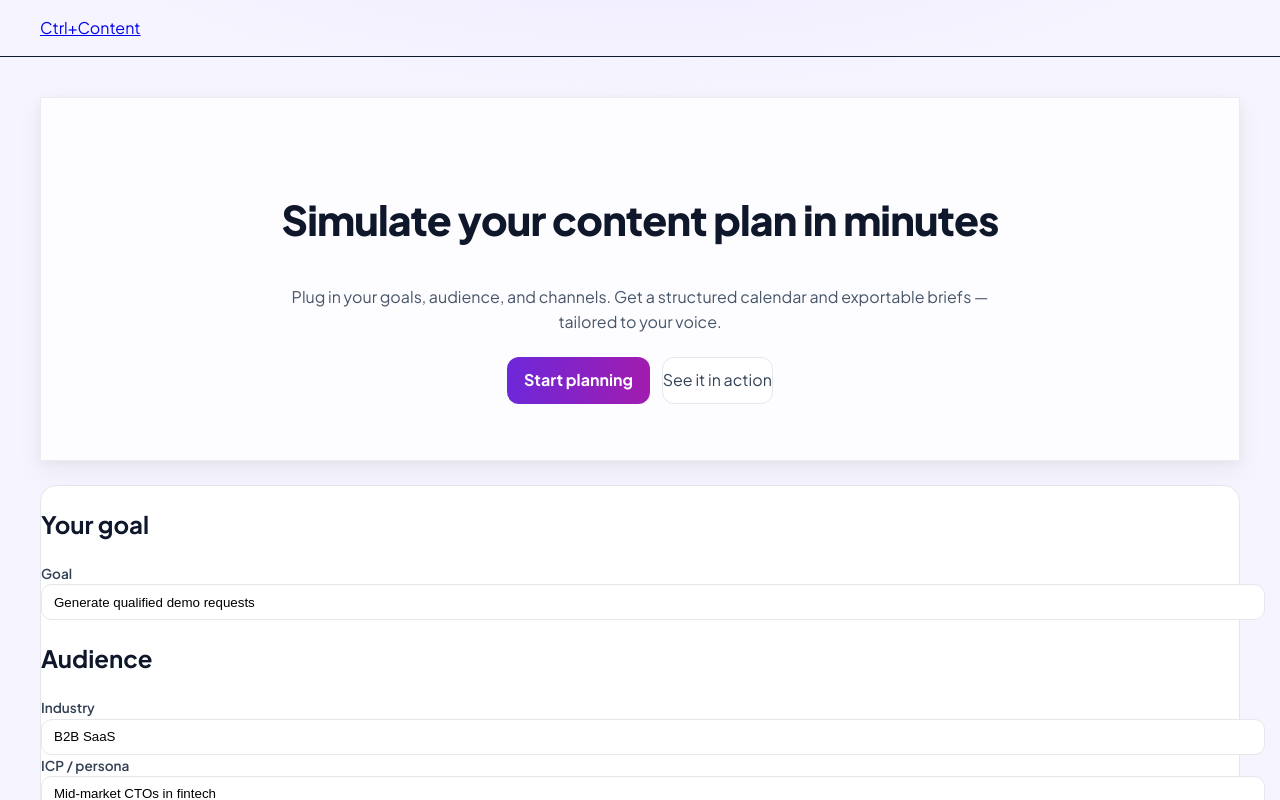
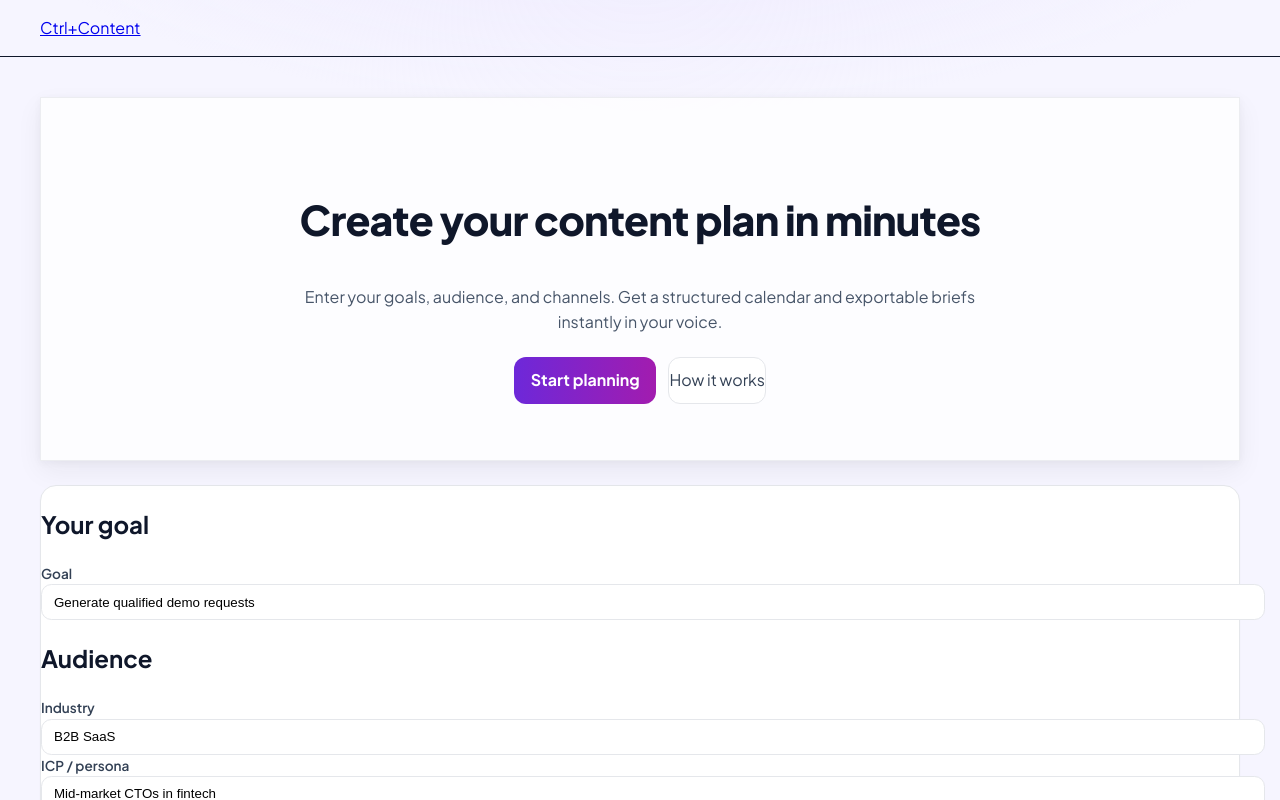
Before and after one commit to ctrlcontent/b2b-content-strategist, a Next.js app: page / in a window 1280 px wide. Shown: the top 800 px of the page. Built offline with nearby package versions, Linux system fonts and the light colour scheme.

Commit message:
Content update: revised copy in hero section

```diff
--- a/app/page.js
+++ b/app/page.js
@@ -121,14 +121,14 @@ export default function Home() {
             }}
           />
           <div className="cc-container cc-inner text-center">
-            <h1 className="cc-h1">Simulate your content plan in minutes</h1>
+            <h1 className="cc-h1">Create your content plan in minutes</h1>
             <p className="cc-lead" style={{marginTop:'12px'}}>
-              Plug in your goals, audience, and channels. Get a structured calendar and
-              exportable briefs — tailored to your voice.
+              Enter your goals, audience, and channels. Get a structured calendar and
+              exportable briefs instantly in your voice.
             </p>
             <div style={{marginTop:'22px', display:'flex', gap:'12px', justifyContent:'center'}}>
               <Link href="#planner" className="btn">Start planning</Link>
-              <Link href="#how-it-works" className="ghost-btn px-4 py-2 text-sm">See it in action</Link>
+              <Link href="#how-it-works" className="ghost-btn px-4 py-2 text-sm">How it works</Link>
             </div>
           </div>
         </div>
```
